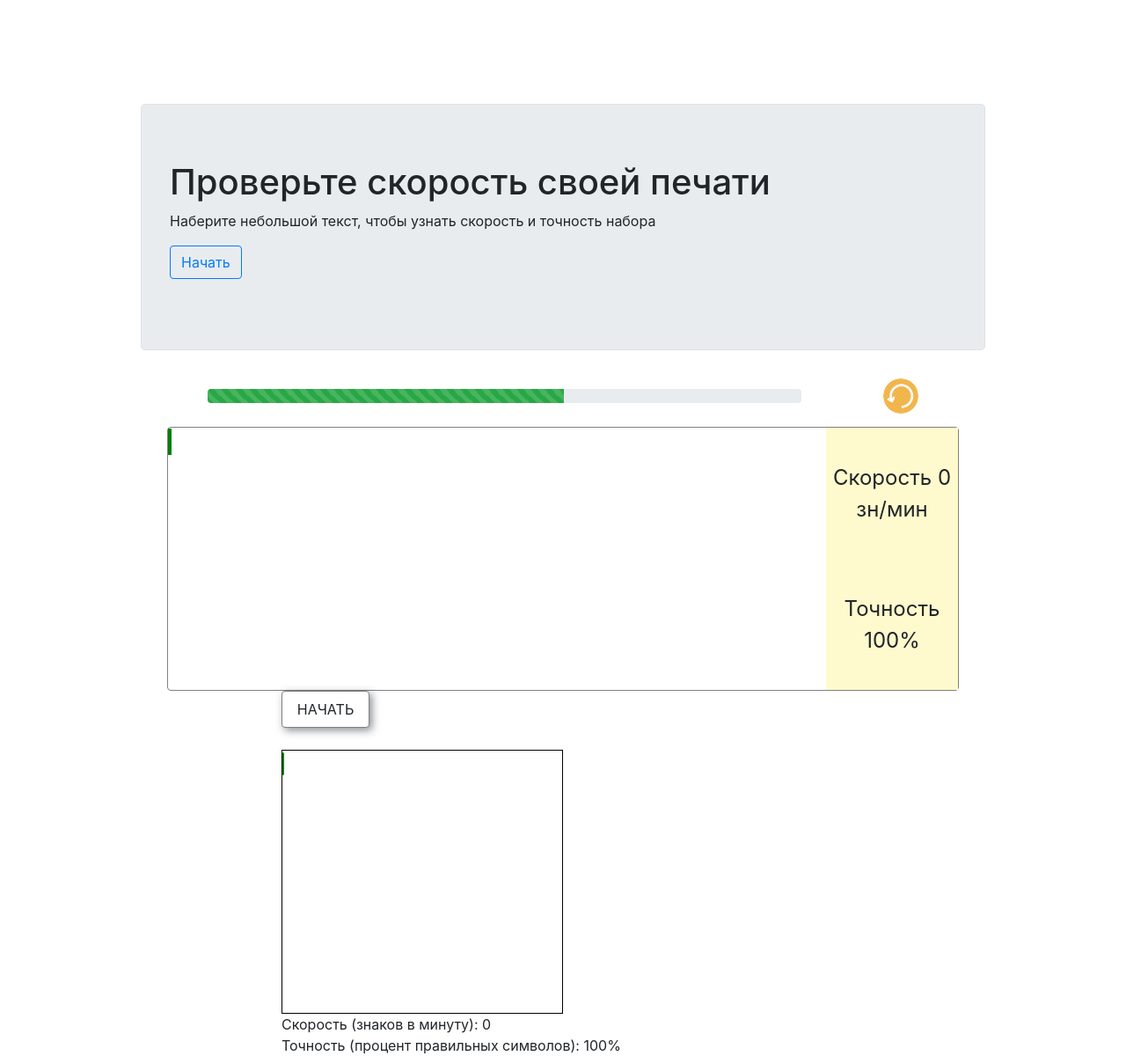
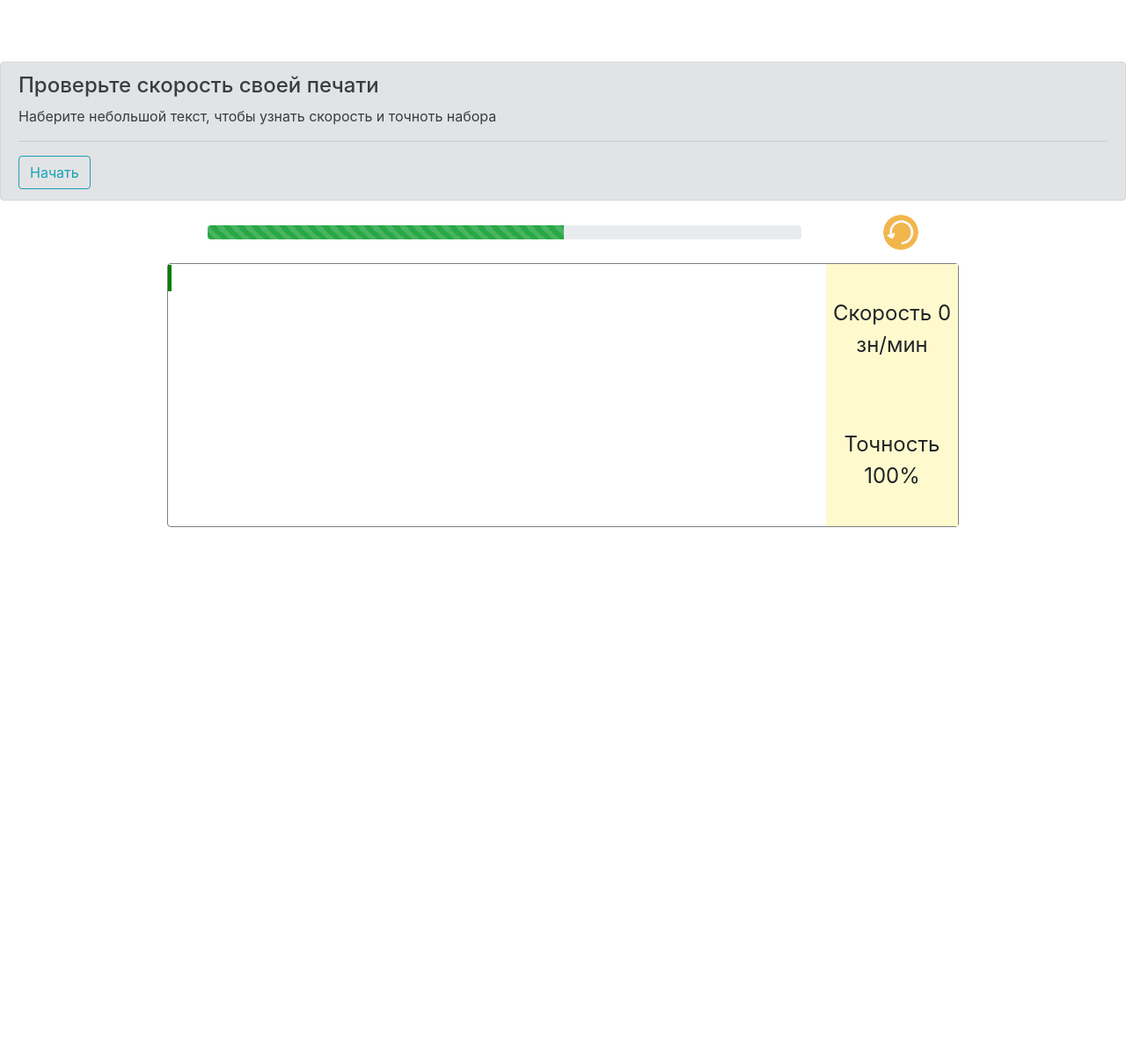
Before and after one commit to KseniaIkud/Touch-typing-app, a React (Create React App) app: page / in a window 1280 px wide. Shown: the whole page at 88% size. After the commit the page ends 800 px from the top, so only its background shows below. Built offline with nearby package versions, Linux system fonts and the light colour scheme.

Commit message:
conditions for start display added

```diff
--- a/src/components/App.jsx
+++ b/src/components/App.jsx
@@ -17,7 +17,7 @@ const App = () => {
     const [accuracy, setAccuracy] = useState(100);
     const [typedText, setTypedText] = useState('');
     const [isWrongSymbol, setWrongSymbol] = useState(false);
-    const [showResalt, setShowResult] = useState (false);
+    const [showResult, setShowResult] = useState (false);
     const [showStart, setShowStart] = useState(true);
     const updateState = () => {
         setOutgoingValues('');
@@ -39,8 +39,8 @@ const App = () => {
     };
     const onStart = () => {
         setShowResult(false);
+        setShowStart(false);
         onTextButtonClick();
-        setShowStart(false);
     }
     const updateAccuracy = (expected, typed) => {
         setAccuracy(((expected.length * 100) / (typed.length)).toFixed(0,));
@@ -83,28 +83,9 @@ const App = () => {
 
 
     return <div className="app">
-        <Start/>
+        <Start show={showStart} onStart={onStart}/>
         <TypingArea outgoingValues={outgoingValues} currentSymbol={currentSymbol} incomingValues={incomingValues} isWrong={isWrongSymbol} speed={speed} accuracy={accuracy} />
-        <Result speed={speed} accuracy={accuracy} show={showResalt} onStart={onStart}/>
-        <div className="app__content">
-            <div className="start" onClick={onTextButtonClick}>
-                Начать
-            </div>
-
-            <div className="textarea">
-                <span>{outgoingValues}</span>
-                <span className={`${isWrongSymbol ? "current-symbol_wrong" : "current-symbol"}`}>{currentSymbol}</span>
-                <span>{incomingValues}</span>
-            </div>
-            <div className="result">
-                <div>
-                    Скорость (знаков в минуту): {speed}
-                </div>
-                <div>
-                    Точность (процент правильных символов): {accuracy}%
-                </div>
-            </div>
-        </div>
+        <Result speed={speed} accuracy={accuracy} show={showResult} onStart={onStart}/>
     </div>
 }
 
--- a/src/components/Result.jsx
+++ b/src/components/Result.jsx
@@ -1,4 +1,5 @@
 import React from 'react';
+import 'bootstrap/dist/css/bootstrap.min.css';
 import {Alert, Button} from 'react-bootstrap';
 
 const Result = (props) => {
--- a/src/components/Start.jsx
+++ b/src/components/Start.jsx
@@ -1,19 +1,24 @@
 import React from 'react';
 import 'bootstrap/dist/css/bootstrap.min.css';
-import { Jumbotron, Button } from 'react-bootstrap';
+import {Alert, Button} from 'react-bootstrap';
 
-const Start = () => {
+const Result = (props) => {
     return (
-        <Jumbotron className="w-75 mt-5 mx-auto border">
-            <h1>Проверьте скорость своей печати</h1>
-            <p>
-                Наберите небольшой текст, чтобы узнать скорость и точность набора
-            </p>
-            <p>
-                <Button variant="outline-primary">Начать</Button>
-            </p>
-        </Jumbotron>
+        <>
+            <Alert show={props.show} variant="secondary">
+                <Alert.Heading>Проверьте скорость своей печати</Alert.Heading>
+                <p>
+                    Наберите небольшой текст, чтобы узнать скорость и точноть набора
+                </p>
+                <hr />
+                <div className="d-flex justify-content-start">
+                <Button onClick={props.onStart} variant="outline-info">
+                    Начать
+                </Button>
+                </div>
+            </Alert>
+        </>
     )
 }
 
-export default Start
+export default Result
--- a/src/components/TypingArea.jsx
+++ b/src/components/TypingArea.jsx
@@ -1,5 +1,6 @@
 import React from 'react';
 import classes from './TypingArea.module.css';
+import 'bootstrap/dist/css/bootstrap.min.css';
 import {ProgressBar} from 'react-bootstrap';
 import restart from '../icons/restart.png';
 
```
